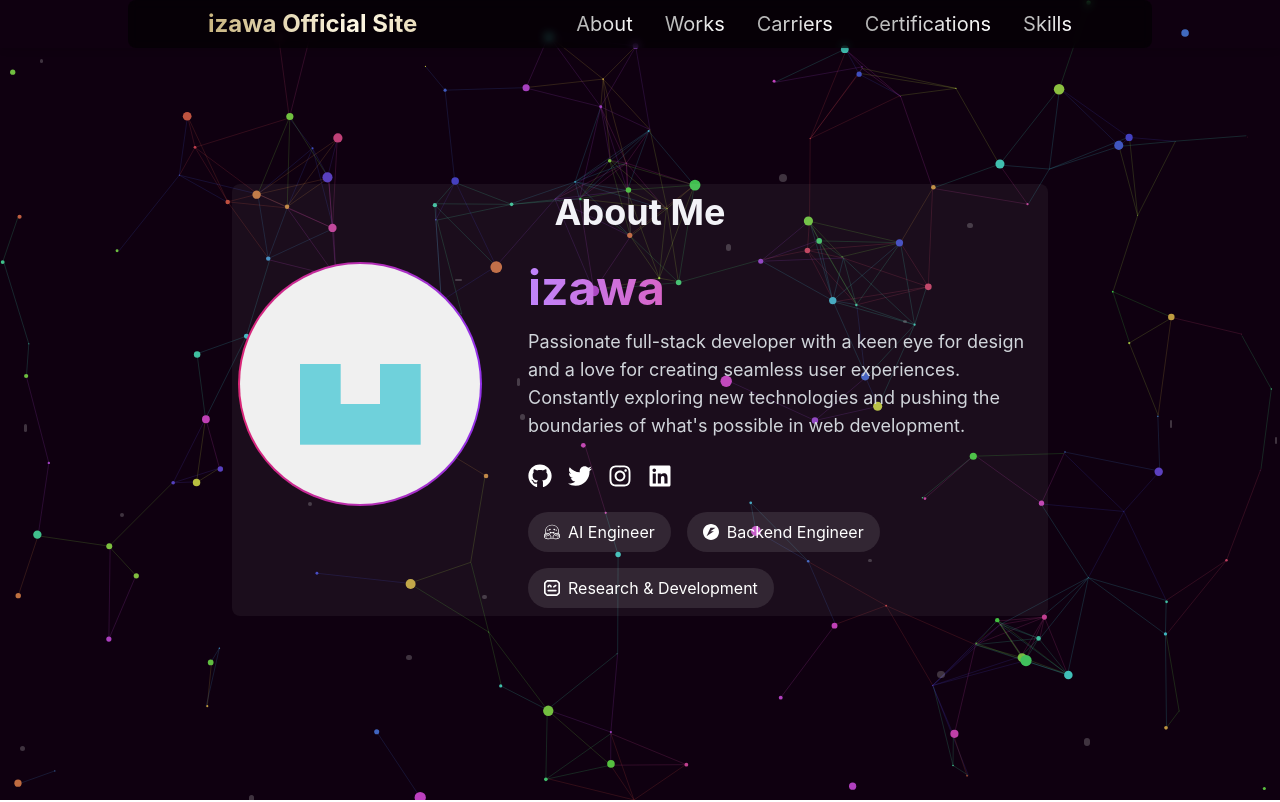
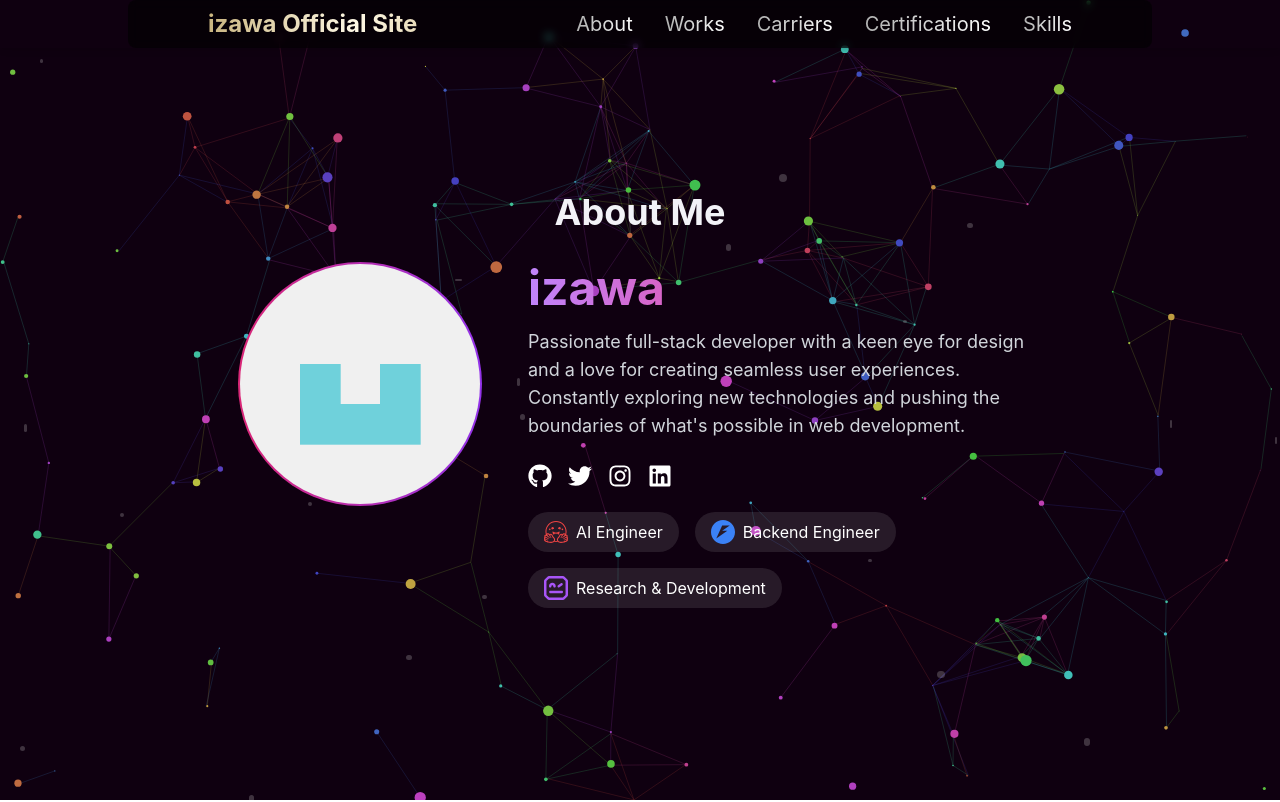
Before and after one commit to Omusubi0123/portfolio, a React (Vite) app: page / in a window 1280 px wide. Shown: the top 802 px of the page. Built offline with nearby package versions, Linux system fonts and the light colour scheme.

Commit message:
feat: Interestにホバーやクリック時に説明表示

```diff
--- a/src/components/About/Interests.tsx
+++ b/src/components/About/Interests.tsx
@@ -1,13 +1,98 @@
 import type React from "react"
-import { motion } from "framer-motion"
+import { useState, useEffect } from "react"
+import { motion, AnimatePresence } from "framer-motion"
 import { SiHuggingface, SiFastapi, SiRobotframework } from "react-icons/si"
 
-const Interest: React.FC<{ icon: React.ReactNode; name: string }> = ({ icon, name }) => (
-    <div className="flex items-center space-x-2 bg-white/10 rounded-full px-4 py-2">
+interface InterestItemProps {
+  icon: React.ReactNode
+  name: string
+  description: string
+}
+
+const InterestItem: React.FC<InterestItemProps> = ({ icon, name, description }) => {
+  const [isHovered, setIsHovered] = useState(false)
+  const [isClicked, setIsClicked] = useState(false)
+  const [isMobile, setIsMobile] = useState(false)
+
+  useEffect(() => {
+    const checkMobile = () => {
+      setIsMobile(window.innerWidth < 768)
+    }
+    checkMobile()
+    window.addEventListener("resize", checkMobile)
+    return () => window.removeEventListener("resize", checkMobile)
+  }, [])
+
+  const handleInteraction = () => {
+    if (isMobile) {
+      setIsClicked(!isClicked)
+    }
+  }
+
+  const handleClickOutside = (e: MouseEvent) => {
+    if (isMobile && isClicked) {
+      const target = e.target as HTMLElement
+      if (!target.closest(".interest-item")) {
+        setIsClicked(false)
+      }
+    }
+  }
+
+  useEffect(() => {
+    document.addEventListener("click", handleClickOutside)
+    return () => document.removeEventListener("click", handleClickOutside)
+  }, [isMobile, isClicked])
+
+  return (
+    <div
+      className="relative interest-item"
+      onMouseEnter={() => !isMobile && setIsHovered(true)}
+      onMouseLeave={() => !isMobile && setIsHovered(false)}
+      onClick={handleInteraction}
+    >
+      <motion.div
+        className="flex items-center space-x-2 bg-white/10 rounded-full px-4 py-2 cursor-pointer"
+        whileHover={{ scale: 1.05 }}
+        whileTap={{ scale: 0.95 }}
+      >
         {icon}
         <span>{name}</span>
+      </motion.div>
+      <AnimatePresence>
+        {((isMobile && isClicked) || (!isMobile && isHovered)) && (
+          <motion.div
+            initial={{ opacity: 0, y: 10 }}
+            animate={{ opacity: 1, y: 0 }}
+            exit={{ opacity: 0, y: 10 }}
+            transition={{ duration: 0.2 }}
+            className="absolute z-10 mt-2 p-4 bg-white dark:bg-gray-800 rounded-lg shadow-xl w-64"
+          >
+            <h3 className="text-lg font-semibold mb-2 text-gray-900 dark:text-white">{name}</h3>
+            <p className="text-sm text-gray-700 dark:text-gray-300">{description}</p>
+          </motion.div>
+        )}
+      </AnimatePresence>
     </div>
   )
+}
+
+const interestsData = [
+  {
+    icon: <SiHuggingface className="text-2xl text-red-500" />,
+    name: "AI Engineer",
+    description: "Specializing in developing and implementing cutting-edge AI models and algorithms.",
+  },
+  {
+    icon: <SiFastapi className="text-2xl text-blue-500" />,
+    name: "Backend Engineer",
+    description: "Building robust and scalable server-side applications and APIs.",
+  },
+  {
+    icon: <SiRobotframework className="text-2xl text-purple-500" />,
+    name: "Research & Development",
+    description: "Exploring new technologies and methodologies to drive innovation in software development.",
+  },
+]
 
 const Interests: React.FC = () => (
   <motion.div
@@ -16,9 +101,9 @@ const Interests: React.FC = () => (
     animate={{ opacity: 1, y: 0 }}
     transition={{ duration: 0.5, delay: 0.5 }}
   >
-        <Interest icon={<SiHuggingface />} name="AI Engineer" />
-        <Interest icon={<SiFastapi />} name="Backend Engineer" />
-        <Interest icon={<SiRobotframework />} name="Research & Development" />
+    {interestsData.map((interest, index) => (
+      <InterestItem key={index} {...interest} />
+    ))}
   </motion.div>
 )
 
--- a/src/components/Background/AnimatedBackground.tsx
+++ b/src/components/Background/AnimatedBackground.tsx
@@ -22,7 +22,7 @@ const AnimatedBackground: React.FC = () => {
     resizeCanvas()
 
     const particles: Particle[] = []
-    const particleCount = window.innerWidth > 768 ? 150 : 100
+    const particleCount = window.innerWidth > 768 ? 150 : 80
 
     class Particle {
       x: number
--- a/src/components/Section.tsx
+++ b/src/components/Section.tsx
@@ -16,7 +16,7 @@ export default function Section({ id, title, className, width, height, children
       className={`flex flex-col justify-center items-center ${className || ''}`}
       style={{ width: width || '100%', height: height || 'auto', minHeight: '100vh' }}
     >
-      <div className="bg-white/5 p-2 rounded-lg">
+      <div className="bg-white/2 p-2 rounded-lg">
         <h2 className="text-4xl font-bold text-center mb-8 ios-white">{title}</h2>
         <div className="w-full max-w-7xl text-white">{children}</div>
       </div>
```
Lines whose indentation alone changed are shown as unchanged.
